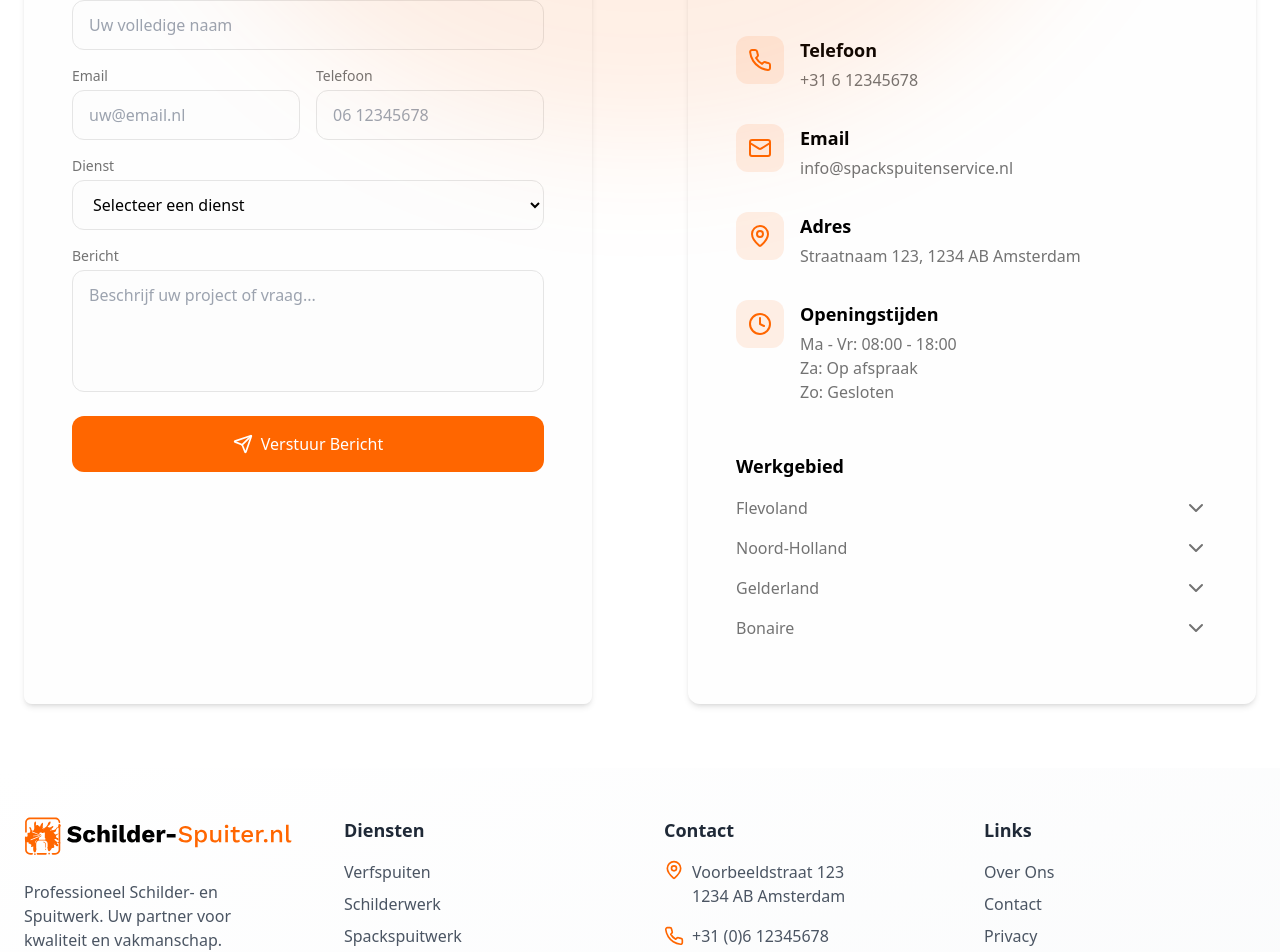
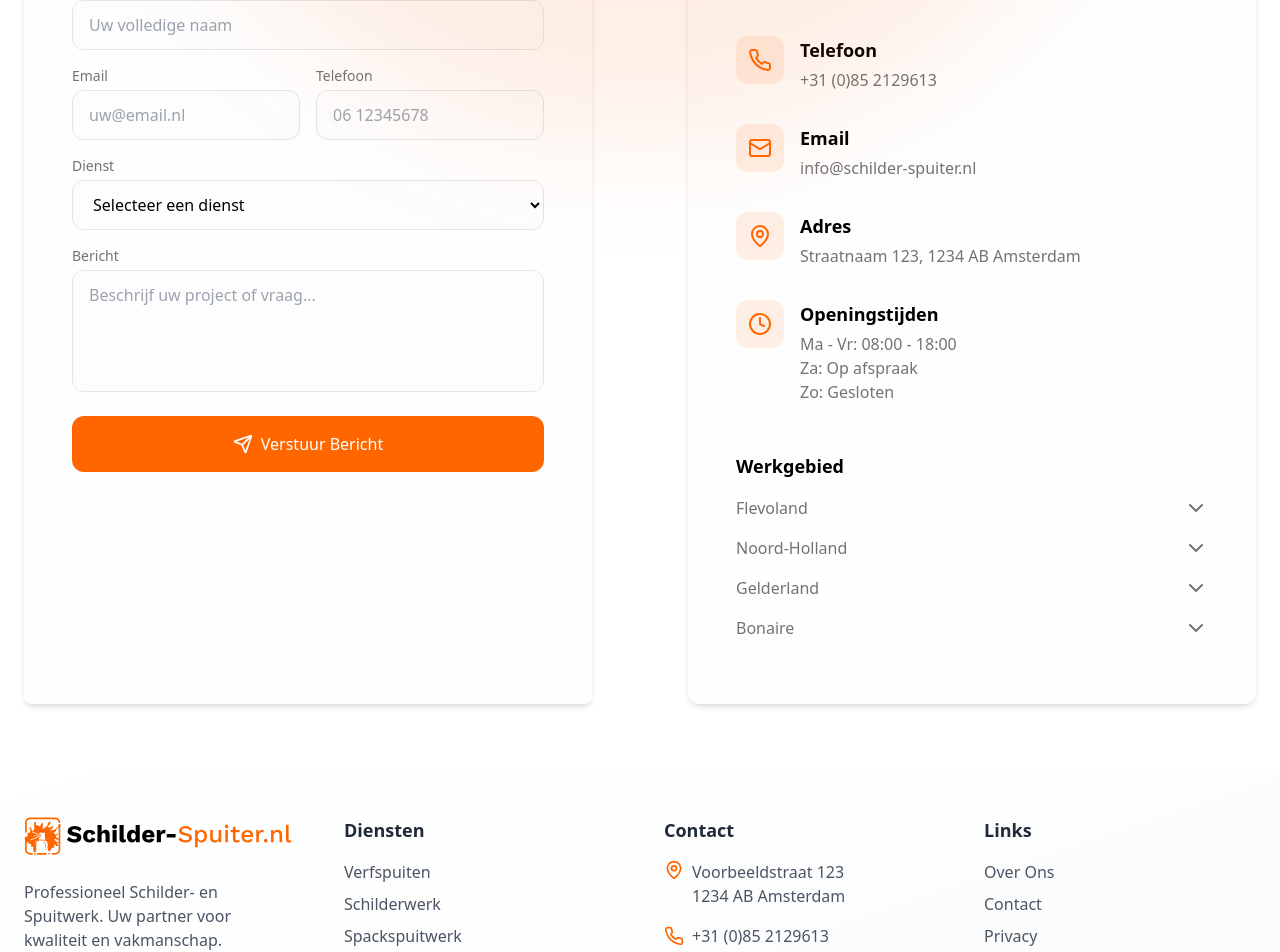
Before and after one commit to BernardusMolkenboer/schilderspuiter, a Next.js app: page /contact in a window 1280 px wide. Shown: the part 862-1814 px from the top of the page. Built offline with nearby package versions, Linux system fonts and the light colour scheme.

Commit message:
Change phone numbers

```diff
--- a/src/components/contact/ContactDetails.tsx
+++ b/src/components/contact/ContactDetails.tsx
@@ -68,14 +68,14 @@ export default function ContactDetails() {
             {
               icon: Phone,
               title: "Telefoon",
-              content: "+31 6 12345678",
-              link: "tel:+31612345678",
+              content: "+31 (0)85 2129613",
+              link: "tel:+31852129613",
             },
             {
               icon: Mail,
               title: "Email",
-              content: "info@spackspuitenservice.nl",
-              link: "mailto:info@spackspuitenservice.nl",
+              content: "info@schilder-spuiter.nl",
+              link: "mailto:info@schilder-spuiter.nl",
             },
             {
               icon: MapPin,
--- a/src/components/contact/ContactHero.tsx
+++ b/src/components/contact/ContactHero.tsx
@@ -22,8 +22,8 @@ export default function ContactHero() {
               {
                 icon: Phone,
                 title: "Bel Ons",
-                info: "+31 6 12345678",
-                link: "tel:+31612345678",
+                info: "+31 (0)85 2129613",
+                link: "tel:+31852129613",
               },
               {
                 icon: Mail,
--- a/src/components/sections/CTASection.tsx
+++ b/src/components/sections/CTASection.tsx
@@ -26,12 +26,12 @@ function CTASection() {
               Vraag Een Offerte Aan
             </a>
             <a
-              href="tel:+31612345678"
+              href="tel:+31852129613"
               className="inline-flex items-center rounded-lg border border-border bg-muted/10 px-8 py-4 font-semibold text-foreground shadow-md transition-transform hover:bg-muted/20"
               aria-label="Bel direct voor een afspraak"
             >
               <Phone className="mr-2 h-5 w-5" />
-              Bel Direct: +31 6 12345678
+              Bel Direct: +31 85 2129613
             </a>
           </div>
         </div>
--- a/src/layout/Footer.tsx
+++ b/src/layout/Footer.tsx
@@ -102,7 +102,7 @@ function Footer() {
               <li className="flex items-center gap-2">
                 <Phone className="h-5 w-5 text-primary" />
                 <span className="text-gray-600 dark:text-gray-400">
-                  +31 (0)6 12345678
+                  +31 (0)85 2129613
                 </span>
               </li>
               <li className="flex items-center gap-2">
```
